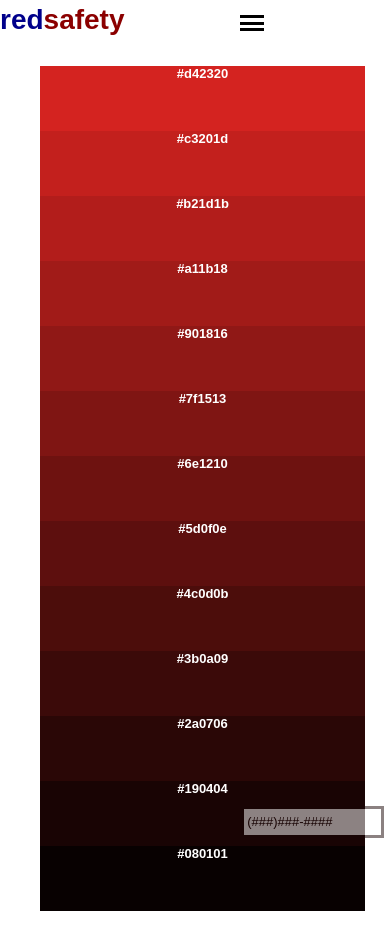
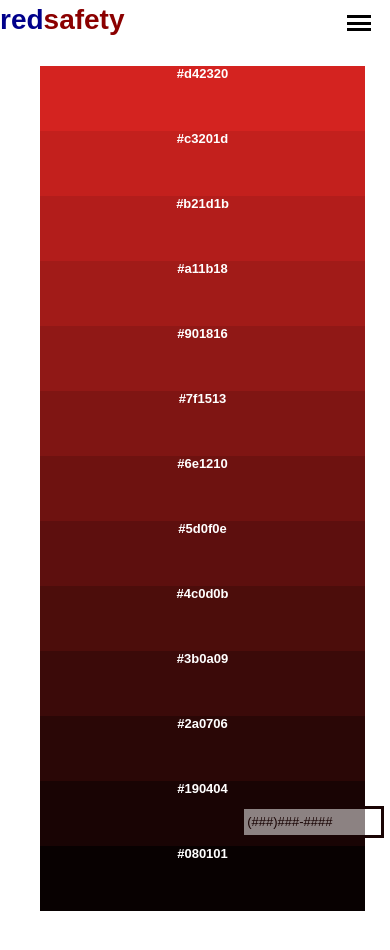
Before and after one commit to JackHermes/red-main-website, a React app: page /colors in a window 390 px wide. Shown: the top 950 px of the page. Built offline with nearby package versions, Linux system fonts and the light colour scheme.

Commit message:
Adjust for slightly wider small screens

```diff
--- a/src/Components/App.js
+++ b/src/Components/App.js
@@ -34,7 +34,7 @@
 
 // Aim for 400, 600, 800, 1000+ designs, perhaps
   render() {
-    if(this.state.windowWidth < 400) {
+    if(this.state.windowWidth < 500) {
       return (
         <Router>
           <div>
--- a/src/Components/Common/Connector.js
+++ b/src/Components/Common/Connector.js
@@ -6,7 +6,6 @@
 
 const Connector = (props) => {
   let textClassName;
-  console.log('Connector Component ', props.screenSize);
   if(props.screenSize === 'small') {
     textClassName = 'connector-text-sm-screen';
   } else {
--- a/src/Components/Content.js
+++ b/src/Components/Content.js
@@ -7,14 +7,13 @@
 import Products from './Products/Products.js';
 import Services from './Services/Services.js';
 
-const images = {
-  crawling: require('../img/baby-crawl.jpeg'),
-  girlDog: require('../img/girl-dog-big.jpg'),
-  motherBaby: 'https://media.front.xoedge.com/images/3bff8536-3d16-4407-b6f7-72cbedfedfba~rs_1080.h'
-}
+// const images = {
+//   crawling: require('../img/baby-crawl.jpeg'),
+//   girlDog: require('../img/girl-dog-big.jpg'),
+//   motherBaby: 'https://media.front.xoedge.com/images/3bff8536-3d16-4407-b6f7-72cbedfedfba~rs_1080.h'
+// }
 
 const Content = (props) => {
-  console.log('Content component: ', props);
     return (
       <div className='main'>
         <Route exact path='/' render={() => <Home screenSize={props.screenSize} />}/>
--- a/src/Components/Headers/Headers-sm.css
+++ b/src/Components/Headers/Headers-sm.css
@@ -1,7 +1,7 @@
 .contact-us-box-sm {
-  background-color: white;
-  opacity: 0.5;
-    bottom: 0.5em;
+  /* opaque white background: */
+  background-color: rgba(255,255,255,0.5);
+  bottom: 0.5em;
 }
 
 .header-sm {
--- a/src/Components/Headers/MobileMenu.css
+++ b/src/Components/Headers/MobileMenu.css
@@ -4,9 +4,11 @@
   z-index: 100;
 }
 .mobile-menu-bars {
+  position: absolute;
   height: 1.4em;
-  margin-left: 7em;
+  /* margin-left: 7em; */
   margin-top: 0.5em;
+  right: 1em;
 }
 .bar {
   position: relative;
@@ -63,7 +65,7 @@
   width: 8em;
   z-index: 1;
 
-  transform: translate(0em);
+  transform: translate(0.5em);
   transition: transform 500ms ease;
 }
 
--- a/src/Components/Headers/MobileMenu.js
+++ b/src/Components/Headers/MobileMenu.js
@@ -26,8 +26,7 @@
         barTwo: 'bar unhide',
         barThree: 'bar level',
         menuDisplayed: false,
-        dock: 'mobile-menu-dock mobile-menu-dock-hide',
-        dockWrapper: 'mobile-menu-dock-wrapper'
+        dock: 'mobile-menu-dock mobile-menu-dock-hide'
       });
     } else {
       // Unhide dock
@@ -36,8 +35,7 @@
         barTwo: 'bar hide',
         barThree: 'bar tip-left',
         menuDisplayed: true,
-        dock: 'mobile-menu-dock',
-        dockWrapper: 'mobile-menu-dock-wrapper'
+        dock: 'mobile-menu-dock'
       });
     }
   }
--- a/src/Components/Home/Home.js
+++ b/src/Components/Home/Home.js
@@ -10,7 +10,6 @@
   constructor(props) {
     super(props);
     this.state = {
-      screenSize: props.screenSize,
       // After n elements fade in, stop checking
       stopCheckingForFadeIn: 4,
       // Content for each connector component
@@ -69,7 +68,6 @@
   }
 
   render() {
-    console.log('Home Component ', this.props);
     return (
       <div className='main-content'>
         <div className='section protect'>
```
Also changed, not shown: src/Components/Home/Home-lg.css (added).
